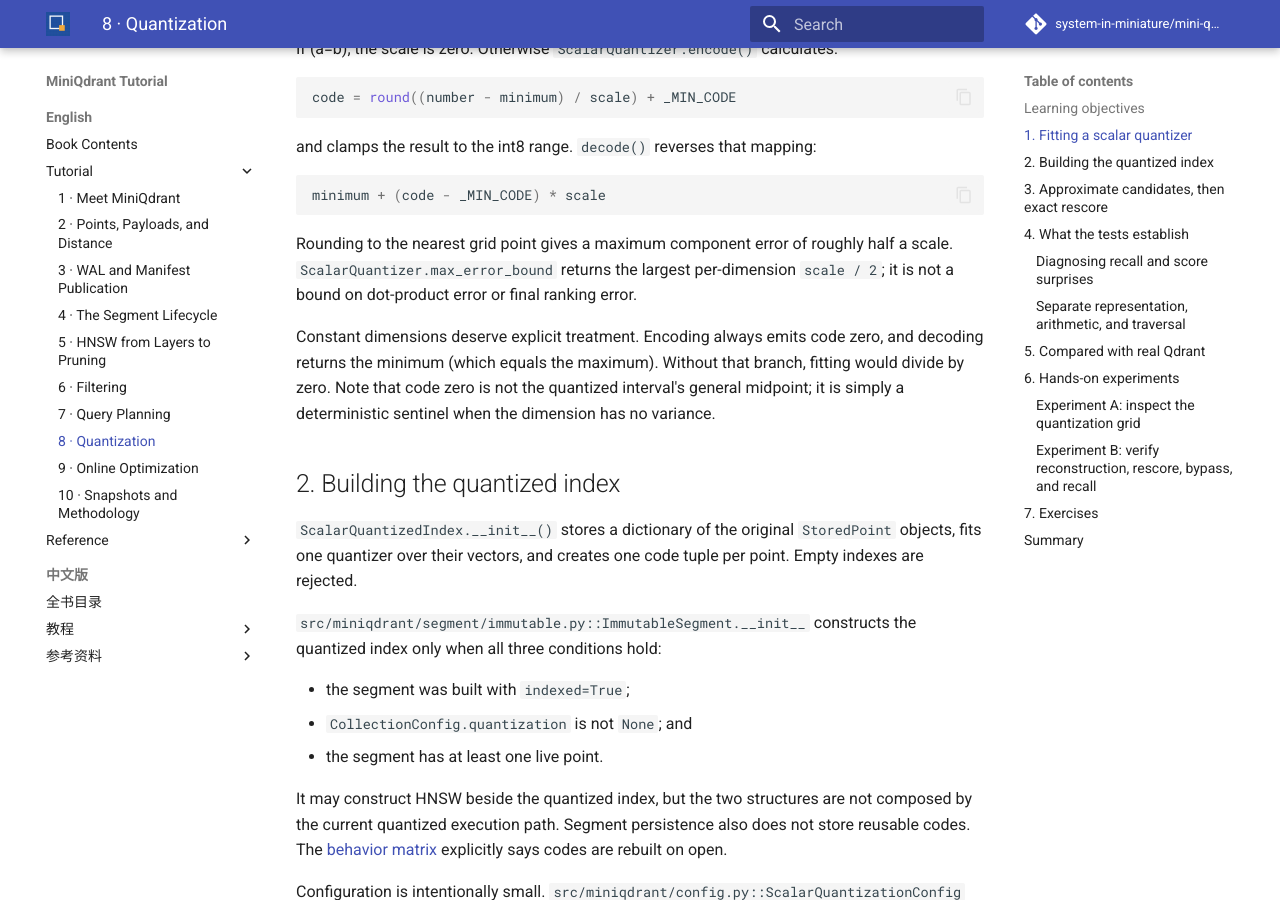
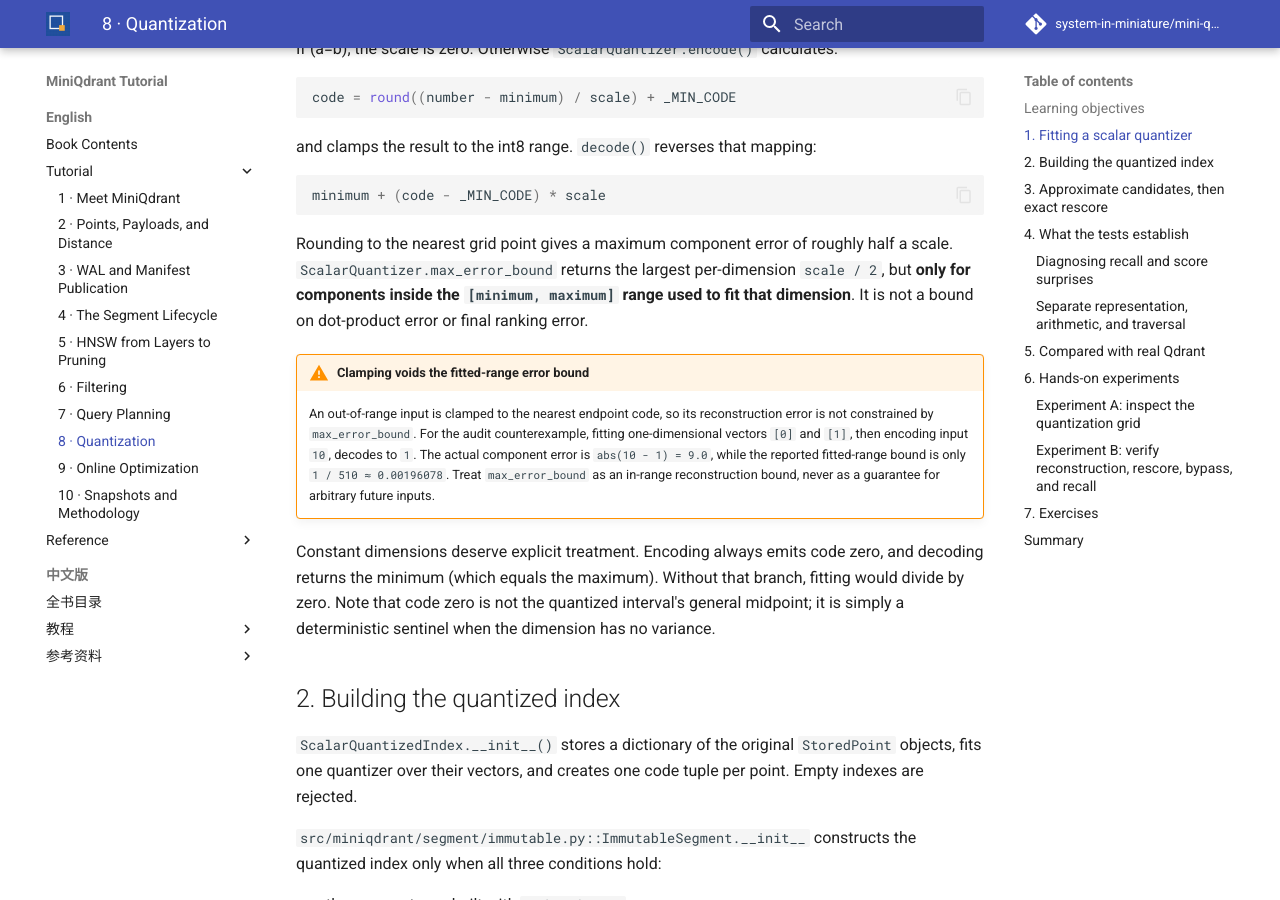
Before and after one commit to system-in-miniature/MiniQdrant, an MkDocs documentation site: the page built from docs/tutorial/08-quantization.md, in a window 1280 px wide and 900 px high, scrolled down 924 px. Built offline with MkDocs 1.6.1 and Material for MkDocs 9.7.7, drawn with Linux system fonts in a browser that asks for light colours; comment, search, counter and statistics services are not loaded.

Commit message:
docs(tutorial): audit fixes - scope quantization error bound to in-range components with out-of-range warning

```diff
--- a/docs/tutorial/08-quantization.md
+++ b/docs/tutorial/08-quantization.md
@@ -50,8 +50,19 @@
 
 Rounding to the nearest grid point gives a maximum component error of roughly
 half a scale. `ScalarQuantizer.max_error_bound` returns the largest
-per-dimension `scale / 2`; it is not a bound on dot-product error or final
-ranking error.
+per-dimension `scale / 2`, but **only for components inside the
+`[minimum, maximum]` range used to fit that dimension**. It is not a bound on
+dot-product error or final ranking error.
+
+!!! warning "Clamping voids the fitted-range error bound"
+
+    An out-of-range input is clamped to the nearest endpoint code, so its
+    reconstruction error is not constrained by `max_error_bound`. For the
+    audit counterexample, fitting one-dimensional vectors `[0]` and `[1]`,
+    then encoding input `10`, decodes to `1`. The actual component error is
+    `abs(10 - 1) = 9.0`, while the reported fitted-range bound is only
+    `1 / 510 ≈ 0.00196078`. Treat `max_error_bound` as an in-range
+    reconstruction bound, never as a guarantee for arbitrary future inputs.
 
 Constant dimensions deserve explicit treatment. Encoding always emits code
 zero, and decoding returns the minimum (which equals the maximum). Without
```
Also changed, not shown: docs/zh/tutorial/08-quantization.md (+12 -1 lines).
